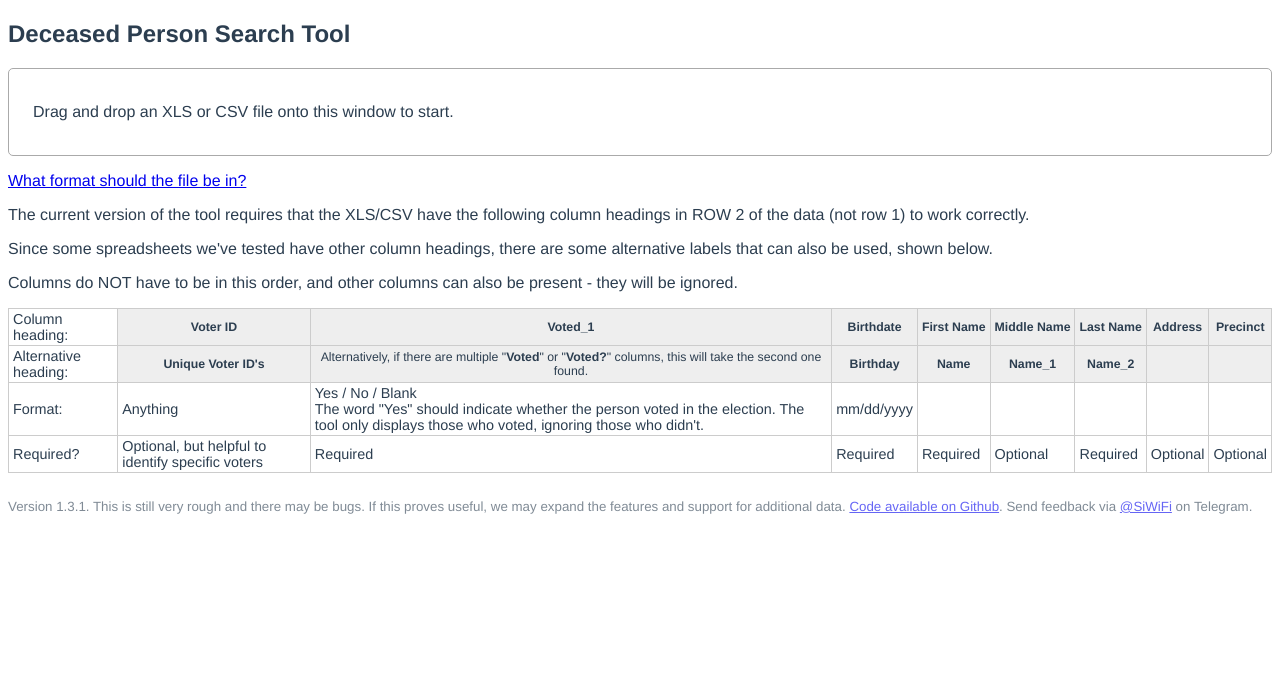
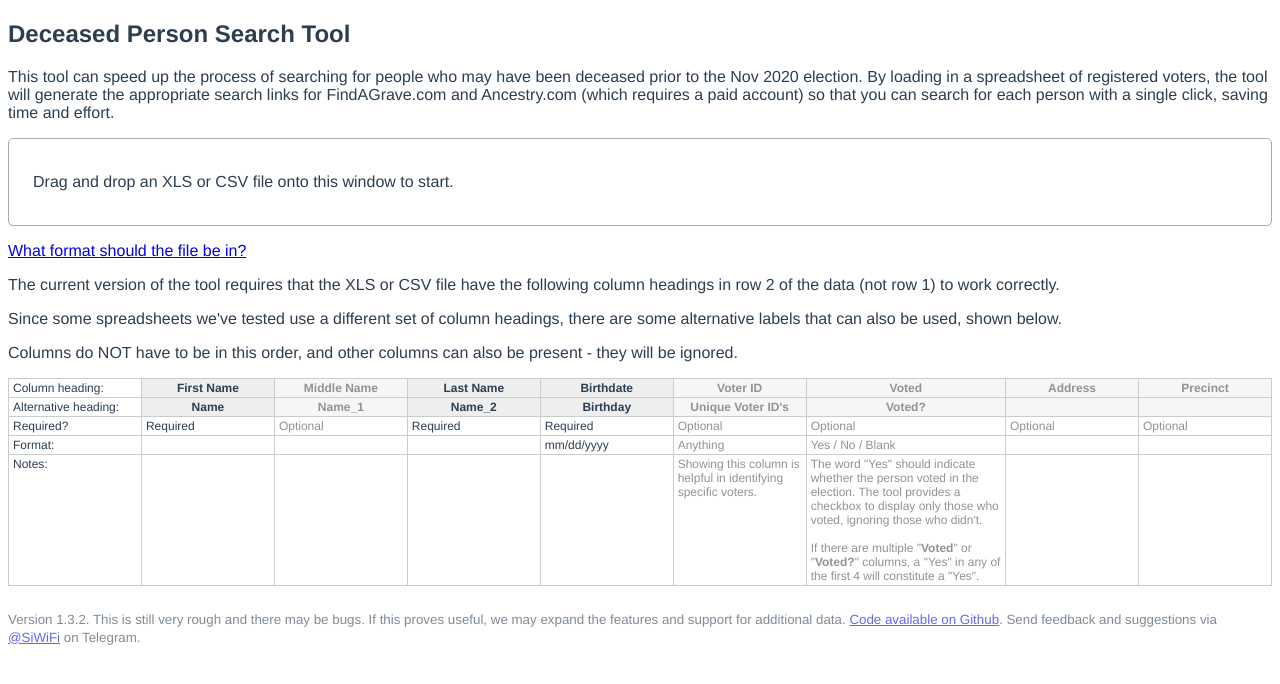
Before and after one commit to jessenieboer/deceased-scanning-tool, a Vue app: page / in a window 1280 px wide. Both pictures are taken after a click on the link "What format should the file be in?". Shown: the top 684 px of the page. Built offline with nearby package versions, Linux system fonts and the light colour scheme.

Commit message:
v1.3.2: better intro and corrected format table

```diff
--- a/package.json
+++ b/package.json
@@ -18,6 +18,8 @@
     "babel-eslint": "^10.1.0",
     "eslint": "^6.7.2",
     "eslint-plugin-vue": "^6.2.2",
+    "sass": "^1.43.4",
+    "sass-loader": "^10.2.0",
     "vue-template-compiler": "^2.6.11"
   },
   "eslintConfig": {
--- a/src/App.vue
+++ b/src/App.vue
@@ -26,7 +26,7 @@ export default {
 }
 </script>
 
-<style>
+<style lang="scss">
 html, body {
 	height: 100%;
 }
@@ -41,19 +41,27 @@ html, body {
 table {
   border-collapse: collapse;
   margin-bottom: 24px;
+  font-size: 0.9rem;
+
+  &.small {
+    font-size: 12px;
   }
+
   tr:hover td {
     background-color: #f2f2f2;
   }
   td, th {
     border: 1px solid #ccc;
-  font-size: 90%;
     padding: 2px 4px;
   }
   th {
     font-weight: bold;
     background-color: #eee;
-  font-size: 77%;
+    font-size: 12px;
+  }
+}
+.small {
+  font-size: 85%;
 }
 .muted {
   opacity: 0.6;
--- a/src/components/DeceasedSearch.vue
+++ b/src/components/DeceasedSearch.vue
@@ -7,10 +7,14 @@
       <h2>Deceased Person Search Tool</h2>
 
       <script type="application/javascript" src="https://cdn.jsdelivr.net/npm/xlsx@0.17.3/dist/xlsx.full.min.js"></script>
+
       <div v-if="loading">
           Loading spreadsheet... Please wait...
       </div>
+
       <div v-else-if="!data">
+
+        <p>This tool can speed up the process of searching for people who may have been deceased prior to the Nov 2020 election. By loading in a spreadsheet of registered voters, the tool will generate the appropriate search links for FindAGrave.com and Ancestry.com (which requires a paid account) so that you can search for each person with a single click, saving time and effort.</p>
 
         <div class="border">
           <p>Drag and drop an XLS or CSV file onto this window to start. </p>
@@ -20,64 +24,85 @@
 
         <div v-if="showFormatHelp">
 
-          <p>The current version of the tool requires that the XLS/CSV have the following column headings in ROW 2 of the data (not row 1) to work correctly.</p>
+          <p>The current version of the tool requires that the XLS or CSV file have the following column headings in row 2 of the data (not row 1) to work correctly.</p>
 
-          <p>Since some spreadsheets we've tested have other column headings, there are some alternative labels that can also be used, shown below.</p>
+          <p>Since some spreadsheets we've tested use a different set of column headings, there are some alternative labels that can also be used, shown below.</p>
 
           <p>Columns do NOT have to be in this order, and other columns can also be present - they will be ignored.</p>
 
-          <table>
+          <table class="small">
             <tbody>
               <tr>
-                <td>Column heading:</td>
-                <th>Voter ID</th>
-                <th>Voted_1</th>
-                <th>Birthdate</th>
-                <th>First&nbsp;Name</th>
-                <th>Middle&nbsp;Name</th>
-                <th>Last&nbsp;Name</th>
-                <th>Address</th>
-                <th>Precinct</th>
+                <td width="10%">Column heading:</td>
+                <th width="10%">First&nbsp;Name</th>
+                <th width="10%" class="optional">Middle&nbsp;Name</th>
+                <th width="10%">Last&nbsp;Name</th>
+                <th width="10%">Birthdate</th>
+                <th width="10%" class="optional">Voter ID</th>
+                <th width="15%" class="optional">Voted</th>
+                <th width="10%" class="optional">Address</th>
+                <th width="10%" class="optional">Precinct</th>
               </tr>
               <tr>
                 <td>Alternative heading:</td>
-                <th>Unique Voter ID's</th>
-                <th style="font-weight: normal">Alternatively, if there are multiple "<strong>Voted</strong>" or "<strong>Voted?</strong>" columns, this will take the second one found.</th>
+                <th>Name</th>
+                <th class="optional">Name_1</th>
+                <th>Name_2</th>
                 <th>Birthday</th>
-                <th>Name</th>
-                <th>Name_1</th>
-                <th>Name_2</th>
-                <th></th>
-                <th></th>
+                <th class="optional">Unique Voter ID's</th>
+                <th class="optional">Voted?</th>
+                <th class="optional"></th>
+                <th class="optional"></th>
+              </tr>
+              <tr>
+                <td>Required?</td>
+                <td>Required</td>
+                <td class="optional">Optional</td>
+                <td>Required</td>
+                <td>Required</td>
+                <td class="optional">Optional</td>
+                <td class="optional">Optional</td>
+                <td class="optional">Optional</td>
+                <td class="optional">Optional</td>
               </tr>
               <tr>
                 <td>Format:</td>
-                <td>Anything</td>
-                <td>Yes / No / Blank
-                  <br>The word "Yes" should indicate whether the person voted in the election. The tool only displays those who voted, ignoring those who didn't. </td>
+                <td></td>
+                <td></td>
+                <td></td>
                 <td>mm/dd/yyyy</td>
+                <td class="optional">
+                  Anything
+                </td>
+                <td class="optional">
+                  Yes / No / Blank
+                </td>
+                <td></td>
+                <td></td>
+              </tr>
+              <tr>
+                <td>Notes:</td>
                 <td></td>
                 <td></td>
                 <td></td>
                 <td></td>
+                <td class="optional">
+                  Showing this column is helpful in identifying specific voters.
+                </td>
+                <td class="optional">
+                  The word "Yes" should indicate whether the person voted in the election. The tool provides a checkbox to display only those who voted, ignoring those who didn't.
+                  <br><br>
+                  If there are multiple "<strong>Voted</strong>" or "<strong>Voted?</strong>" columns, a "Yes" in any of the first 4 will constitute a "Yes".
+                </td>
                 <td></td>
-              </tr>
-              <tr>
-                <td>Required?</td>
-                <td>Optional, but helpful to identify specific voters</td>
-                <td>Required</td>
-                <td>Required</td>
-                <td>Required</td>
-                <td>Optional</td>
-                <td>Required</td>
-                <td>Optional</td>
-                <td>Optional</td>
+                <td></td>
               </tr>
             </tbody>
           </table>
         </div>
 
       </div>
+
       <div v-else>
 
           <h3>{{ filename }}</h3>
@@ -152,7 +177,7 @@
           Max of {{ filters.maximumRecords }} records shown here. <a href="#" @click.prevent="filters.maximumRecords += 1000">Show more</a>.
       </div>
 
-      <p class="muted"><small>Version {{ VERSION }}. This is still very rough and there may be bugs. If this proves useful, we may expand the features and support for additional data. <a href="https://github.com/SiResearch/deceased-scanning-tool/" target="_blank">Code available on Github</a>. Send feedback via <a href="https://t.me/SiWiFi" target="_blank">@SiWiFi</a> on Telegram.</small></p>
+      <p class="muted"><small>Version {{ VERSION }}. This is still very rough and there may be bugs. If this proves useful, we may expand the features and support for additional data. <a href="https://github.com/SiResearch/deceased-scanning-tool/" target="_blank">Code available on Github</a>. Send feedback and suggestions via <a href="https://t.me/SiWiFi" target="_blank">@SiWiFi</a> on Telegram.</small></p>
 
     </div>
 
@@ -166,7 +191,7 @@ export default {
 
   // Vue variables go here
   data: () => ({
-    VERSION: '1.3.1',
+    VERSION: '1.3.2',
     showFormatHelp: false, // whether the help section is shown
     loading: false,
     filename: null,   // filename of the dropped file
@@ -265,6 +290,7 @@ export default {
     },
     didTheyVote(record) {
       return record['Voted'] == 'Yes'
+          || record['Voted?'] == 'Yes'
           || record['Voted_1'] == 'Yes'
           || record['Voted?_1'] == 'Yes'
           || record['Voted_2'] == 'Yes'
@@ -407,6 +433,14 @@ export default {
 }
 </script>
 
-<style>
-
+<style lang="scss">
+  th.optional {
+    background-color: #f6f6f6;
+  }
+  .optional {
+    color: #929292;
+  }
+  td {
+    vertical-align: top;
+  }
 </style>
```
Also changed, not shown: 12 other files (tests, documents, lock files or other folders). Lines whose indentation alone changed are shown as unchanged.
